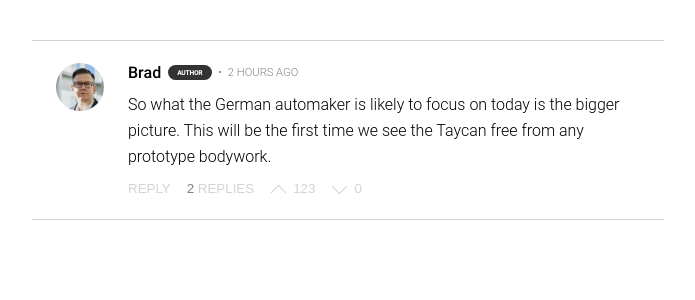
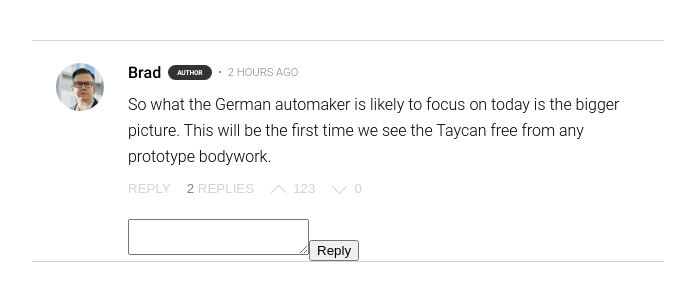
Before and after one commit to wahidrahim/vue-nested-comments, a Vue app: page / in a window 1280 px wide. Both pictures are taken after a click on the button "REPLY". Shown: the top 300 px of the page, without its empty margins (292-987 px from the left). Built offline with nearby package versions, Linux system fonts and the light colour scheme; a web font is replaced by a local one.

Commit message:
create reply form component

```diff
--- a/src/components/Comment.vue
+++ b/src/components/Comment.vue
@@ -3,8 +3,8 @@
     <div class="grid">
       <div
         class="comment-wrapper-grid-item"
-        @mouseenter="isActionsHighlighted = true"
-        @mouseleave="isActionsHighlighted = false"
+        @mouseenter="areActionsHighlighted = true"
+        @mouseleave="areActionsHighlighted = false"
       >
         <div class="avatar-grid-item">
           <!-- Avatar's may have extra functionalities (click), and could be re-usable -->
@@ -16,15 +16,20 @@
         <div class="actions-grid-item">
           <CommentActions
             class="comment-actions-component"
-            :class="{ highlight: isActionsHighlighted }"
+            :class="{ highlight: areActionsHighlighted }"
             :replies="comment.comments"
             :votes="comment.votes"
-            @toggleReplies="isRepliesVisible = !isRepliesVisible"
+            @toggleReplyForm="isReplyFormVisible = !isReplyFormVisible"
+            @toggleReplies="areRepliesVisible = !areRepliesVisible"
           />
         </div>
       </div>
 
-      <div class="replies" v-if="isRepliesVisible">
+      <div class="reply-form-grid-item" v-if="isReplyFormVisible">
+        <CommentReplyForm />
+      </div>
+
+      <div class="replies-grid-item" v-if="areRepliesVisible">
         <Comment
           class="reply"
           v-for="(comment, i) in comment.comments"
@@ -40,6 +45,7 @@
 import Avatar from './Avatar';
 import CommentContent from './CommentContent';
 import CommentActions from './CommentActions';
+import CommentReplyForm from './CommentReplyForm';
 
 export default {
   name: 'Comment',
@@ -47,6 +53,7 @@ export default {
     Avatar,
     CommentContent,
     CommentActions,
+    CommentReplyForm,
   },
   props: {
     comment: {
@@ -54,8 +61,9 @@ export default {
     },
   },
   data: () => ({
-    isRepliesVisible: false,
-    isActionsHighlighted: false,
+    areActionsHighlighted: false,
+    isReplyFormVisible: false,
+    areRepliesVisible: false,
   }),
 };
 </script>
@@ -74,7 +82,8 @@ $grid-margin: 2.2rem;
     grid-template-columns: $grid-columns;
     grid-template-areas:
       'wrapper wrapper'
-      '.      replies';
+      '.       form   '
+      '.       replies';
 
     .comment-wrapper-grid-item {
       grid-area: wrapper;
@@ -100,7 +109,11 @@ $grid-margin: 2.2rem;
       }
     }
 
-    .replies {
+    .reply-form-grid-item {
+      grid-area: form;
+    }
+
+    .replies-grid-item {
       grid-area: replies;
 
       .reply {
--- a/src/components/CommentActions.vue
+++ b/src/components/CommentActions.vue
@@ -1,6 +1,6 @@
 <template>
   <div class="comment-actions">
-    <button>Reply</button>
+    <button @click="$emit('toggleReplyForm')">Reply</button>
     <button @click="$emit('toggleReplies')">
       <span class="dark">{{ replies.length }}</span> Replies
     </button>
--- /dev/null
+++ b/src/components/CommentReplyForm.vue
@@ -0,0 +1,14 @@
+<template>
+  <div class="comment-reply-form">
+    <form @submit.prevent>
+      <textarea></textarea>
+      <button>Reply</button>
+    </form>
+  </div>
+</template>
+
+<script>
+export default {};
+</script>
+
+<style></style>
```
